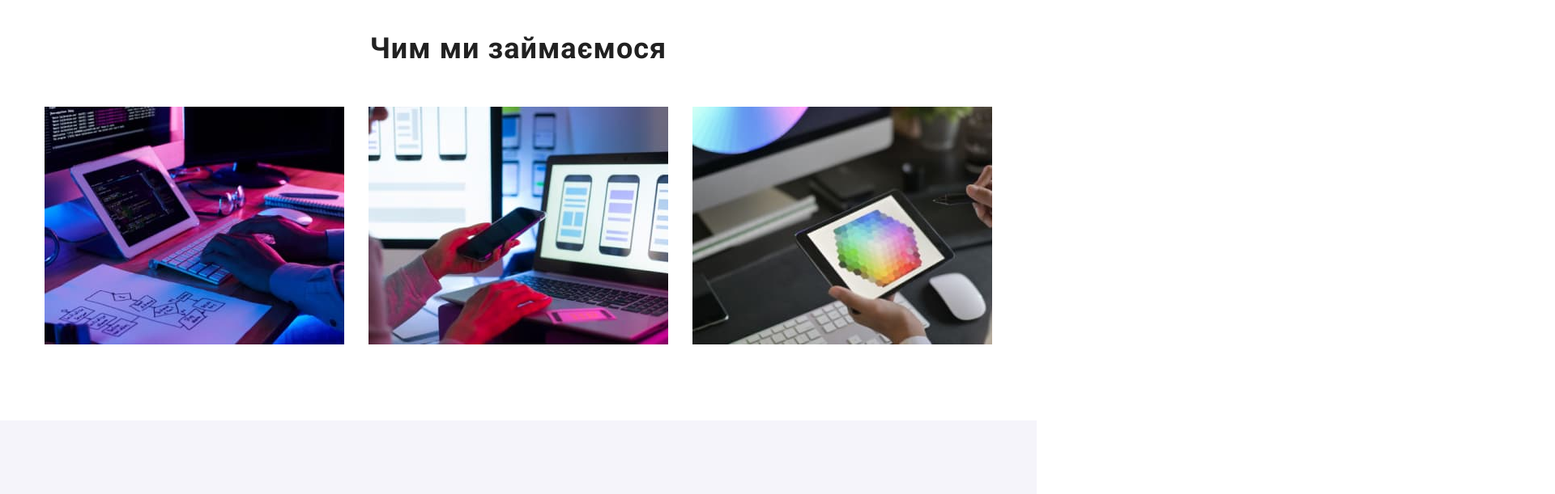
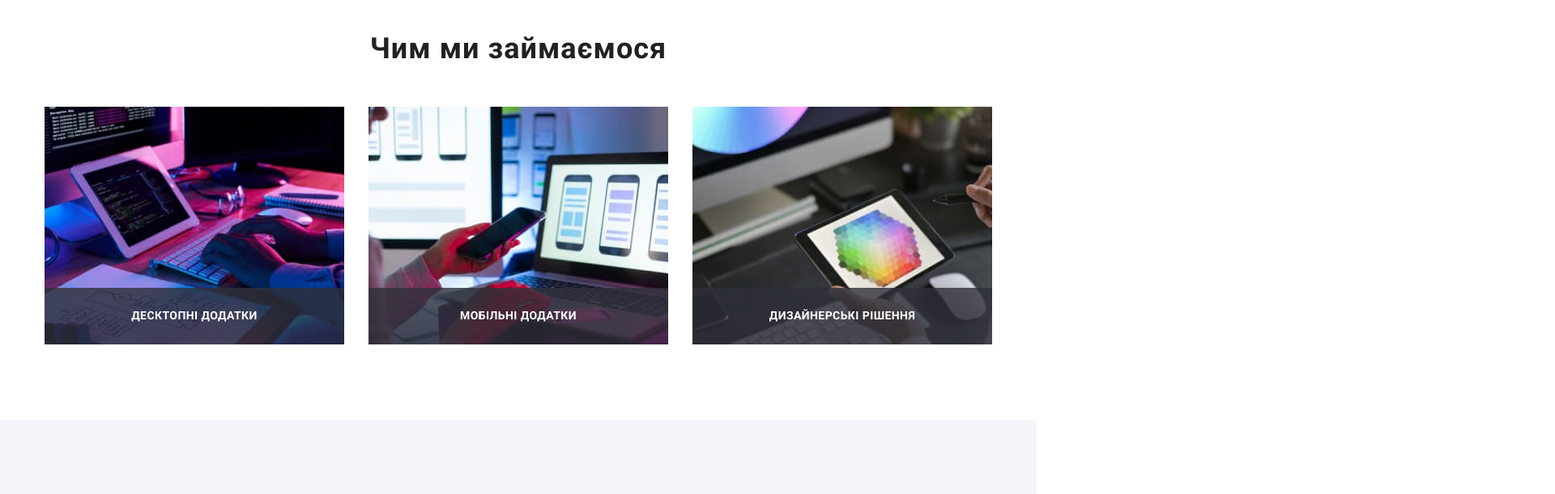
Before and after one commit to Andrii-Semeniv/goit-markup-hw-05, a plain HTML site: page index.html in a window 1280 px wide. Shown: the part 1080-1691 px from the top of the page at 81% size, 1920 px wide, since content can reach past the window. Drawn offline with nearby package versions, Linux system fonts and the light colour scheme.

Commit message:
change-examples

```diff
--- a/css/style.css
+++ b/css/style.css
@@ -702,9 +702,12 @@ img {
   position: absolute;
   top: 50%;
   left: 50%;
-  transform: translate(-50%, -50%);
+  transform: translate(-50%, -50%) scaleY(1);
+  transition: transform var(--animation);
 }
-
+.backdrop.is-hidden .modal {
+  transform: translate(-50%, -50%) scaleY(0);
+}
 .modal-btn {
   width: 30px;
   height: 30px;
--- a/index.html
+++ b/index.html
@@ -112,39 +112,36 @@
         <div class="container">
           <h2 class="examples-title">Чим ми займаємося</h2>
           <ul class="list examples-list">
-            <li>
-              <div class="examples-thumb">
+            <li class="examples-thumb">
               <img
                 src="./images/code.jpg"
                 alt="чоловік пише код"
                 width="370"
                 height="294"
               />
-              </div>
+
               <div class="examples-img-thumb">Десктопні додатки</div>
             </li>
 
-            <li>
-              <div class="examples-thumb">
+            <li class="examples-thumb">
               <img
                 src="./images/design.jpg"
                 alt="жінка вибирає дизайн телефону"
                 width="370"
                 height="294"
               />
-              </div>
+
               <div class="examples-img-thumb">Мобільні додатки</div>
             </li>
 
-            <li>
-              <div class="examples-thumb">
+            <li class="examples-thumb">
               <img
                 src="./images/color.jpg"
                 alt="дизайнер підбирає кольорову гаму"
                 width="370"
                 height="294"
               />
-              </div>
+
               <div class="examples-img-thumb">Дизайнерські рішення</div>
             </li>
           </ul>
```
Lines whose indentation alone changed are shown as unchanged.
